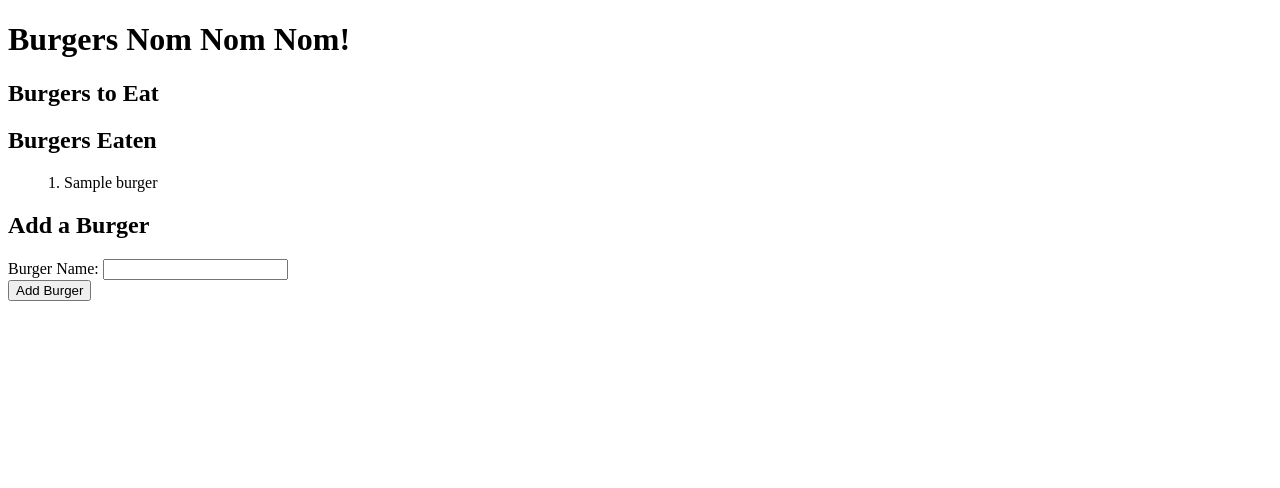
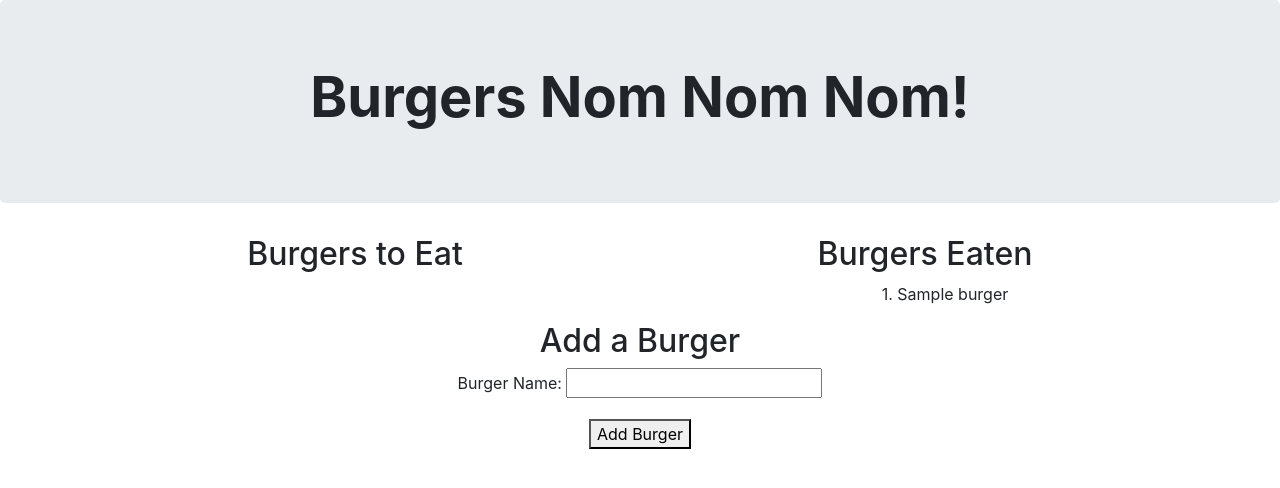
Before and after one commit to ayim84/burger, a Node server app: template views/index.handlebars in a window 1280 px wide. Shown: the top 488 px of the page. Run offline with Node 20, Linux system fonts and the light colour scheme; the template is opened without the code that fills it: most values are stand-ins (such as "Sample title", 1, 10 or a date in 2020); some libraries are stand-ins or nearby versions.

Commit message:
Styled html pages.

```diff
--- a/views/index.handlebars
+++ b/views/index.handlebars
@@ -1,16 +1,41 @@
-<h1>Burgers Nom Nom Nom!</h1>
+<div class="jumbotron">
+  <h1 class="display-4 text-center font-weight-bold">Burgers Nom Nom Nom!</h1>
+  {{!-- <p class="lead">This is a simple hero unit, a simple jumbotron-style component for calling extra attention to
+    featured content or information.</p>
+  <hr class="my-4">
+  <p>It uses utility classes for typography and spacing to space content out within the larger container.</p>
+  <a class="btn btn-primary btn-lg" href="#" role="button">Learn more</a> --}}
+</div>
 
+{{!-- <h1>Burgers Nom Nom Nom!</h1> --}}
+
+<div class="container">
+  <div class="row text-center">
+    <div class="col-md-6">
       <h2>Burgers to Eat</h2>
 
-<ul>
+      {{!-- <ul> --}}
         {{#each burgers}}
         {{#unless this.devoured}}
-      <p>{{this.id}}. {{this.burger_name}}</p>
+
+        <div class="card mx-auto" style="width: 18rem;">
+          {{!-- <img class="card-img-top" src=".../100px180/?text=Image cap" alt="Card image cap"> --}}
+          <div class="card-body">
+            <p class="card-text">{{this.id}}. {{this.burger_name}}</p>
             <button class="devoured" data-id="{{this.id}}" data-devoured="{{true}}">Devour</button>
+
+          </div>
+        </div>
+
+
+        {{!-- <p>{{this.id}}. {{this.burger_name}}</p>
+        <button class="devoured" data-id="{{this.id}}" data-devoured="{{true}}">Devour</button> --}}
         {{/unless}}
         {{/each}}
-</ul>
+      {{!-- </ul> --}}
+    </div>
 
+    <div class="col-md-6">
       <h2>Burgers Eaten</h2>
 
       <ul>
@@ -20,7 +45,10 @@
         {{/if}}
         {{/each}}
       </ul>
+    </div>
+  </div>
 
+  <div class="col-md-12 text-center">
     <h2>Add a Burger</h2>
     <form class="createBurger">
 
@@ -37,3 +65,5 @@
 
       <button type="submit">Add Burger</button>
     </form>
+  </div>
+</div>
--- a/views/layouts/main.handlebars
+++ b/views/layouts/main.handlebars
@@ -4,6 +4,12 @@
 	<meta charset="UTF-8">
 		{{!-- <link rel="stylesheet" href="/assets/css/style.css" type="text/css"/> --}}
 		<title>Burgers Nom Nom Nom!</title>
+
+		<link rel="stylesheet" href="https://stackpath.bootstrapcdn.com/bootstrap/4.1.3/css/bootstrap.min.css" integrity="sha384-MCw98/SFnGE8fJT3GXwEOngsV7Zt27NXFoaoApmYm81iuXoPkFOJwJ8ERdknLPMO" crossorigin="anonymous">
+
+		<script src="https://code.jquery.com/jquery-3.3.1.slim.min.js" integrity="sha384-q8i/X+965DzO0rT7abK41JStQIAqVgRVzpbzo5smXKp4YfRvH+8abtTE1Pi6jizo" crossorigin="anonymous"></script>
+		<script src="https://cdnjs.cloudflare.com/ajax/libs/popper.js/1.14.3/umd/popper.min.js" integrity="sha384-ZMP7rVo3mIykV+2+9J3UJ46jBk0WLaUAdn689aCwoqbBJiSnjAK/l8WvCWPIPm49" crossorigin="anonymous"></script>
+		<script src="https://stackpath.bootstrapcdn.com/bootstrap/4.1.3/js/bootstrap.min.js" integrity="sha384-ChfqqxuZUCnJSK3+MXmPNIyE6ZbWh2IMqE241rYiqJxyMiZ6OW/JmZQ5stwEULTy" crossorigin="anonymous"></script>
 		<script src="https://code.jquery.com/jquery.js"></script>
 		<script src="https://code.jquery.com/jquery-3.3.1.min.js" integrity="sha256-FgpCb/KJQlLNfOu91ta32o/NMZxltwRo8QtmkMRdAu8=" crossorigin="anonymous"></script>
 		<script src="/assets/js/burgers.js"></script>
```
Lines whose indentation alone changed are shown as unchanged.
